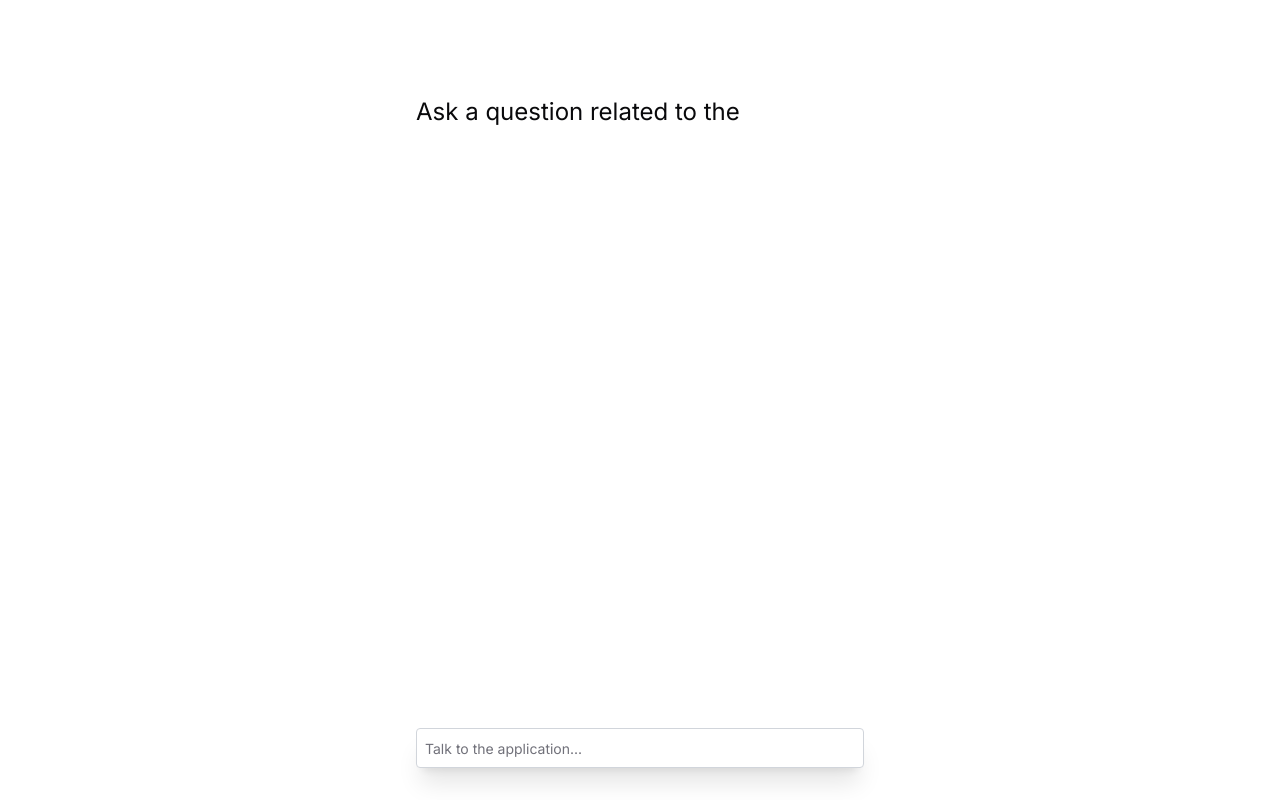
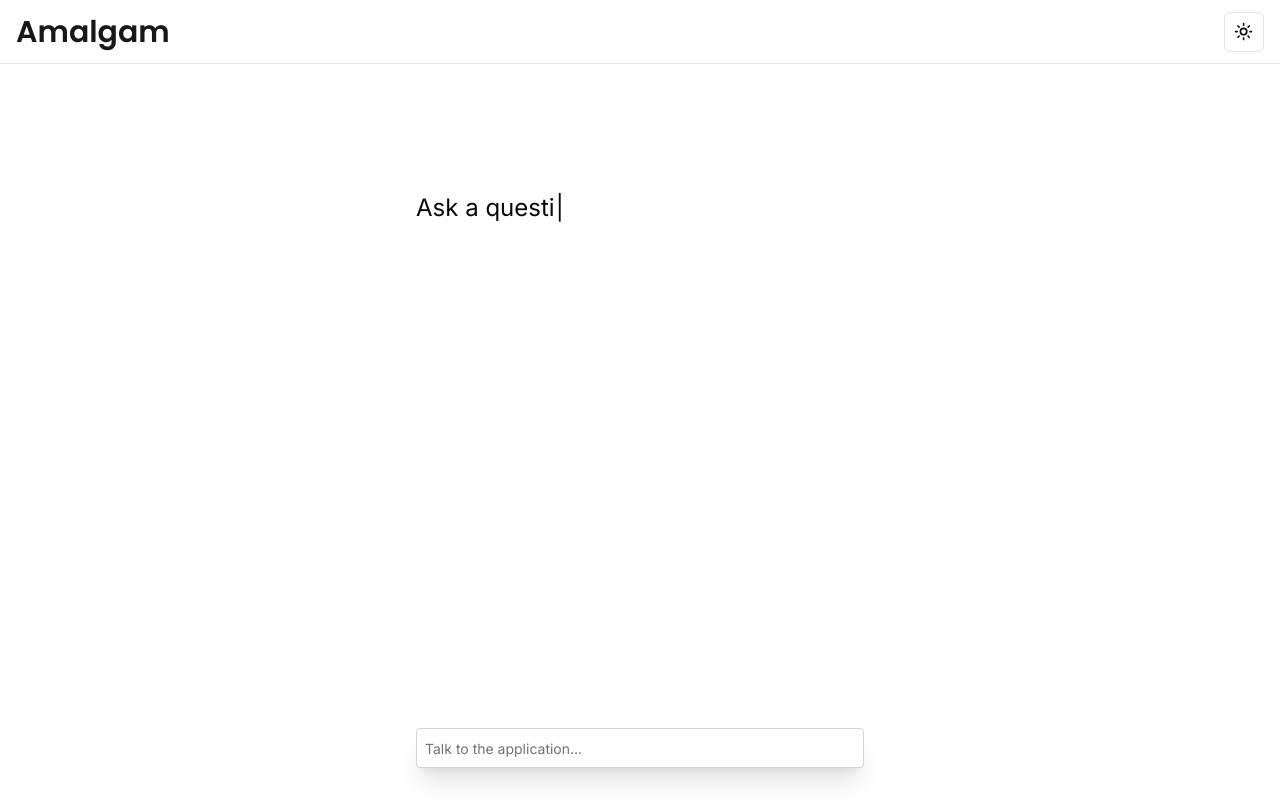
Before and after one commit to trace2798/ai-outerbase, a Next.js app: page /ai in a window 1280 px wide. Built offline with nearby package versions, Linux system fonts and the light colour scheme.

Commit message:
added navbar

```diff
--- /dev/null
+++ b/app/ai/layout.tsx
@@ -0,0 +1,14 @@
+import { Navbar } from "@/components/navbar";
+
+const AiLayout = async ({ children }: { children: React.ReactNode }) => {
+  return (
+    <div className="h-full">
+      <Navbar />
+      <main className="pl-[10vw] pr-[5vw] lg:px-[5vw] pt-24 h-full">
+        {children}
+      </main>
+    </div>
+  );
+};
+
+export default AiLayout;
--- /dev/null
+++ b/components/navbar.tsx
@@ -0,0 +1,32 @@
+import { cn } from "@/lib/utils";
+import { Poppins } from "next/font/google";
+import Link from "next/link";
+import { FC } from "react";
+import { ModeToggle } from "./mood-toggle";
+
+const font = Poppins({ weight: "600", subsets: ["latin"] });
+interface navbarProps {}
+
+export const Navbar: FC<navbarProps> = ({}) => {
+  return (
+    <>
+      <div className="fixed w-full z-50 flex justify-between items-center py-2 px-4 h-16 border-b border-primary/10 dark:bg-zinc-950">
+        <div className="flex items-center">
+          <Link href="/">
+            <h1
+              className={cn(
+                " text-xl md:text-3xl font-bold text-primary",
+                font.className
+              )}
+            >
+              Amalgam
+            </h1>
+          </Link>
+        </div>
+        <div className="flex items-center gap-x-3">
+          <ModeToggle />
+        </div>
+      </div>
+    </>
+  );
+};
```
